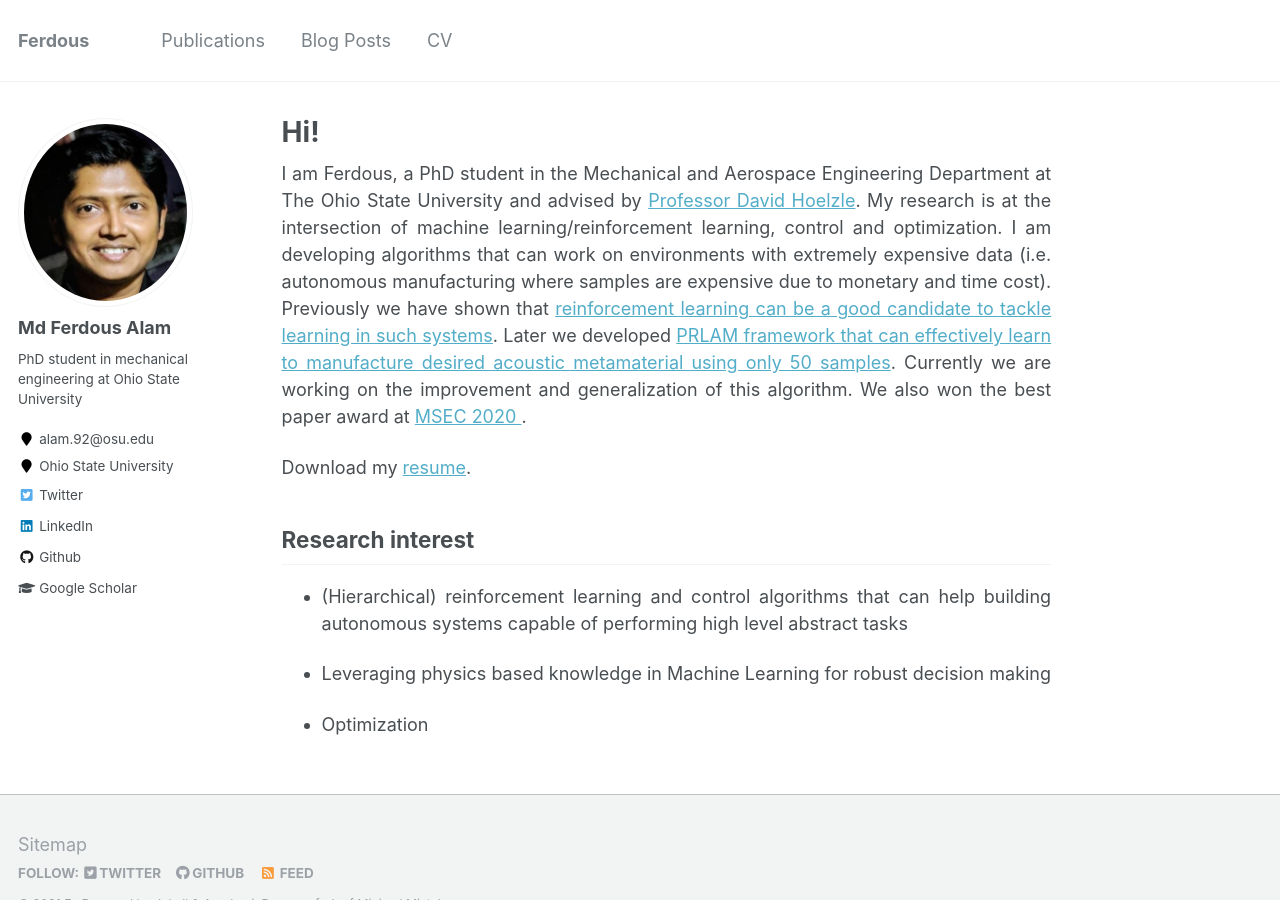
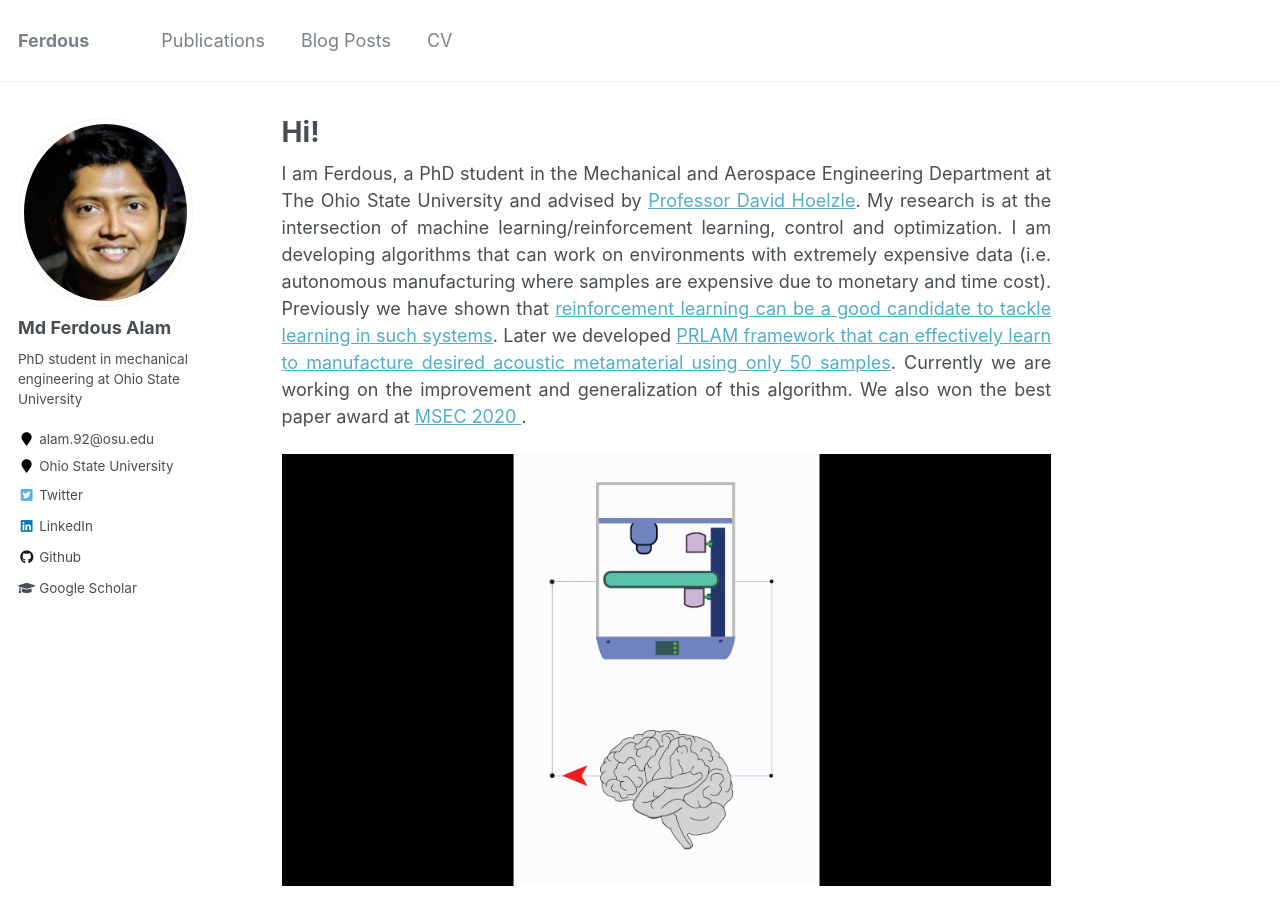
Before and after one commit to ghost-083/ghost-083.github.io, a Jekyll site: the page built from _pages/about.md, in a window 1280 px wide and 900 px high. Built offline with Jekyll 4.4.1, drawn with Linux system fonts in a browser that asks for light colours.

Commit message:
Trigger rebuild

```diff
--- a/_pages/about.md
+++ b/_pages/about.md
@@ -11,6 +11,9 @@ redirect_from:
 I am Ferdous, a PhD student in the Mechanical and Aerospace Engineering Department at The Ohio State University and advised by <a href="https://mae.osu.edu/people/hoelzle.1">Professor David Hoelzle</a>. My research is at the intersection of machine learning/reinforcement learning, control and optimization. I am developing algorithms that can work on environments with extremely expensive data (i.e. autonomous manufacturing where samples are expensive due to monetary and time cost). Previously we have shown that <a href="https://asmedigitalcollection.asme.org/MSEC/proceedings-abstract/MSEC2020/84263/V002T07A009/1095697">reinforcement learning can be a good candidate to tackle learning in such systems</a>. Later we developed <a href=" ">PRLAM framework that can effectively learn to manufacture desired acoustic metamaterial using only 50 samples</a>. Currently we are working on the improvement and generalization of this algorithm. We also won the best paper award at <a href="https://event.asme.org/MSEC-2020"> MSEC 2020 </a>.
 </p>
 
+
+![autonomous manufacturing](autonomous_mfg.gif)
+
 Download my [resume](https://github.com/ferdous-alam/ferdous-alam.github.io/blob/master/Ferdous_resume.pdf).
 
 ## Research interest
```
Also changed, not shown: autonomous_mfg.gif (added).
